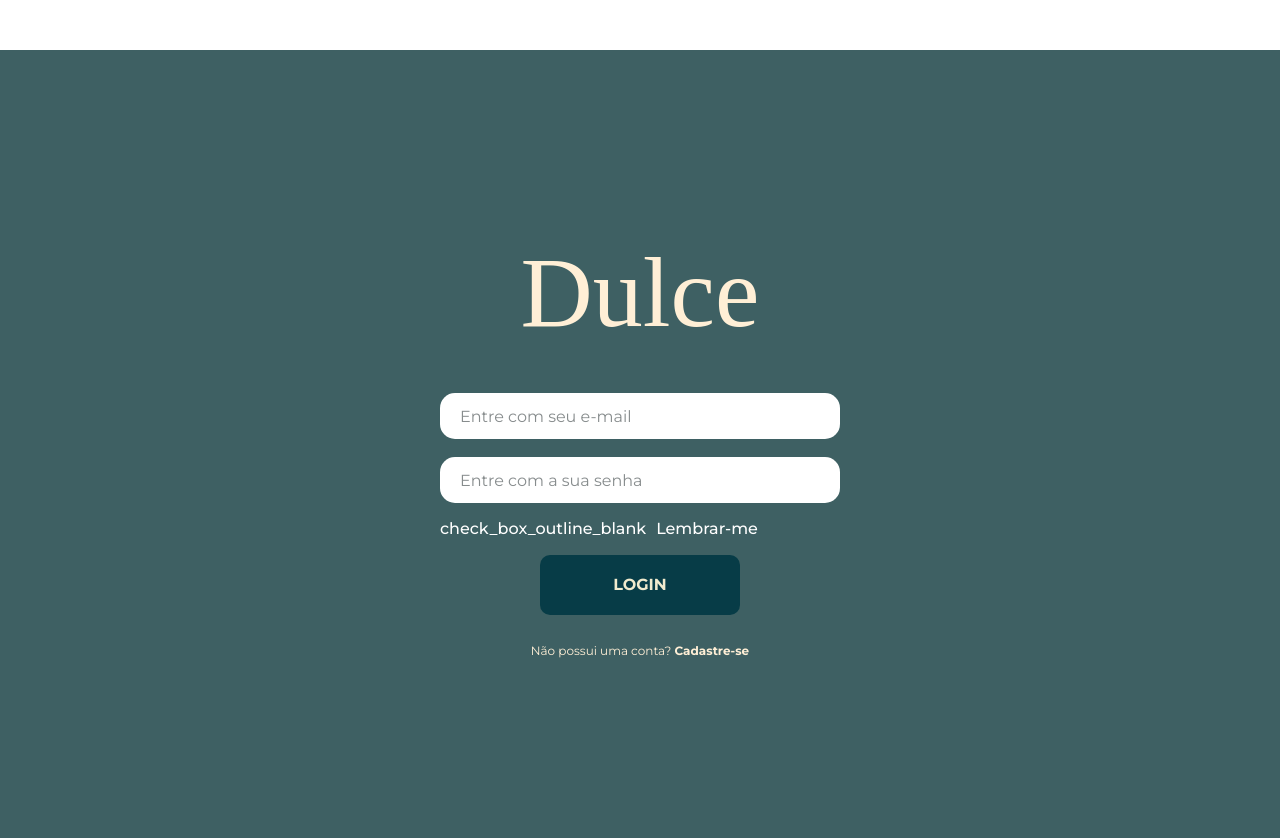
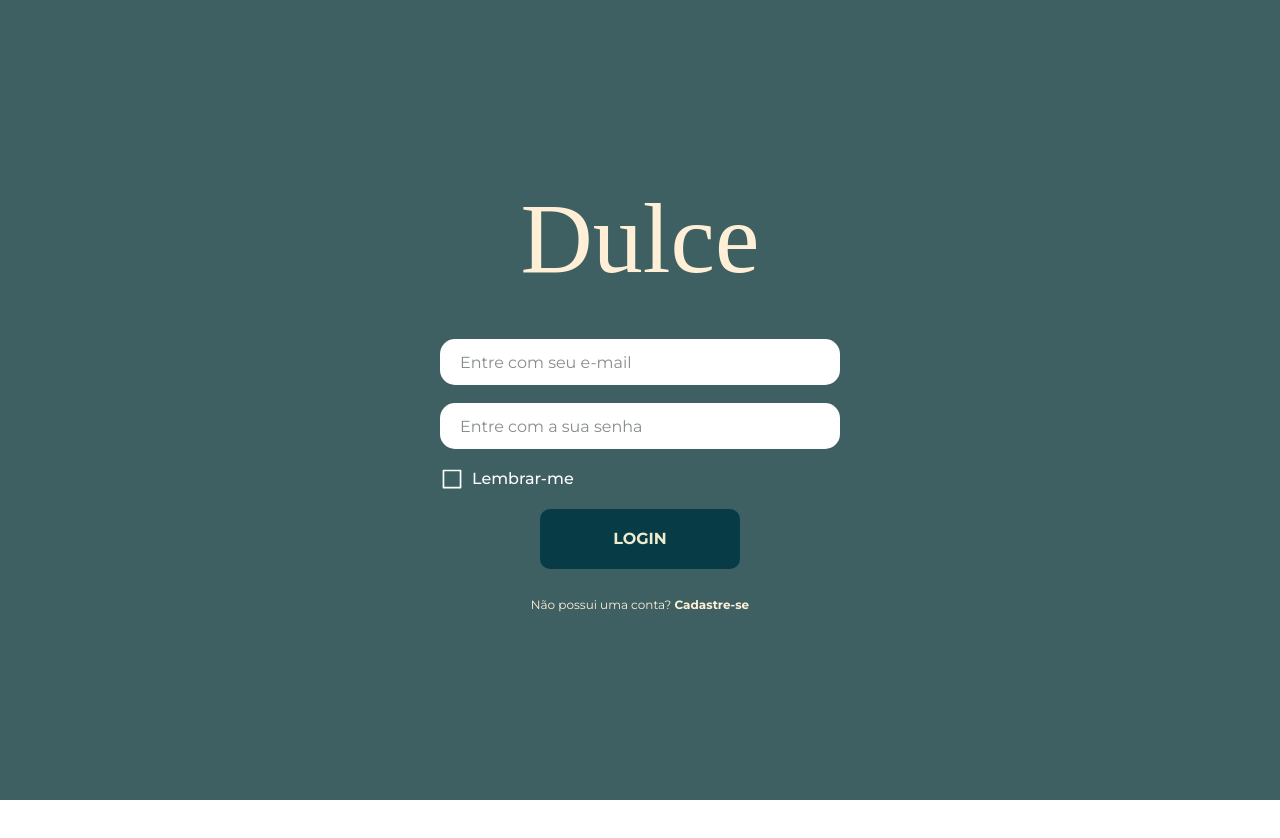
Before and after one commit to macielvini/dulcestore-front, a React (Create React App) app: page /sign-in in a window 1280 px wide. Shown: the top 838 px of the page. After the commit the page ends 800 px from the top, so only its background shows below. Built offline with nearby package versions, Linux system fonts and the light colour scheme; a web font is replaced by a local one.

Commit message:
fix: padding top

```diff
--- a/src/assets/css/userStyles.js
+++ b/src/assets/css/userStyles.js
@@ -7,10 +7,6 @@ const UserStyles = createGlobalStyle`
 
   *{
     box-sizing: border-box;
-  }
-
-  body {
-    padding-top: 50px;
   }
 
   button {
--- a/src/components/Sidebar.js
+++ b/src/components/Sidebar.js
@@ -19,8 +19,10 @@ export default function Sidebar({ showSidebar, sidebar, sidebarRef }) {
               <p className="title">Bem-vindo</p>
               <p>Entre na sua conta para ver suas compras, favoritos, etc.</p>
               <div className="buttons">
-                <button>Entrar</button>
-                <button>Criar conta</button>
+                <button onClick={() => navigate("/sign-in")}>Entrar</button>
+                <button onClick={() => navigate("/sign-up")}>
+                  Criar conta
+                </button>
               </div>
             </WelcomeCard>
             {SidebarData.map((item) => (
@@ -42,37 +44,6 @@ export default function Sidebar({ showSidebar, sidebar, sidebarRef }) {
     </>
   );
 }
-
-// const StyledSidebar = styled.div`
-//   width: 80vw;
-//   height: 100vh;
-
-//   background: #fff;
-
-//   position: fixed;
-//   top: 0;
-//   left: 0;
-//   z-index: 2;
-
-//   display: ${(props) => (props.showSidebar ? "initial" : "none")};
-
-//   transition: all 400ms ease;
-// `;
-
-// const SidebarBg = styled.div`
-//   width: 100vw;
-//   height: 100vh;
-
-//   background: red;
-//   opacity: 0.5;
-
-//   position: fixed;
-//   top: 0;
-//   right: 0;
-//   z-index: 1;
-
-//   display: ${(props) => (props.showSidebar ? "initial" : "none")};
-// `;
 
 const Nav = styled.nav`
   width: 100vw;
--- a/src/pages/HomePage/Home.js
+++ b/src/pages/HomePage/Home.js
@@ -29,7 +29,7 @@ export default function Home() {
 }
 
 const PageContainer = styled.div`
-  padding: 25px;
+  padding: 75px 25px 25px;
 `;
 
 const ProductsContainer = styled.div`
--- a/src/pages/SignInPage/SignIn.js
+++ b/src/pages/SignInPage/SignIn.js
@@ -3,6 +3,7 @@ import { Link } from "react-router-dom";
 import styled from "styled-components";
 import Form from "../../components/Form";
 import Logo from "../../components/Logo";
+import * as AiIcons from "react-icons/ai";
 
 export default function SignIn() {
   const [remember, setRemember] = useState(false);
@@ -43,18 +44,16 @@ export default function SignIn() {
             />
             <Checkbox onClick={() => setRemember(!remember)}>
               {remember ? (
-                <span className="material-symbols-rounded">check_box</span>
+                <AiIcons.AiFillCheckSquare className="icon" />
               ) : (
-                <span className="material-symbols-rounded">
-                  check_box_outline_blank
-                </span>
+                <AiIcons.AiOutlineBorder className="icon" />
               )}
               <span>Lembrar-me</span>
             </Checkbox>
             <button>Login</button>
           </Form>
 
-          <Link to={"/"}>
+          <Link to={"/sign-up"}>
             Não possui uma conta? <strong>Cadastre-se</strong>
           </Link>
         </FormContainer>
@@ -92,7 +91,7 @@ const FormContainer = styled.div`
 const Checkbox = styled.div`
   display: flex;
   align-items: center;
-  gap: 10px;
+  gap: 8px;
 
   width: 100%;
 
@@ -103,6 +102,10 @@ const Checkbox = styled.div`
     cursor: pointer;
   }
 
+  .icon {
+    font-size: 24px;
+  }
+
   -webkit-user-select: none;
   -moz-user-select: none;
   -ms-user-select: none;
```
